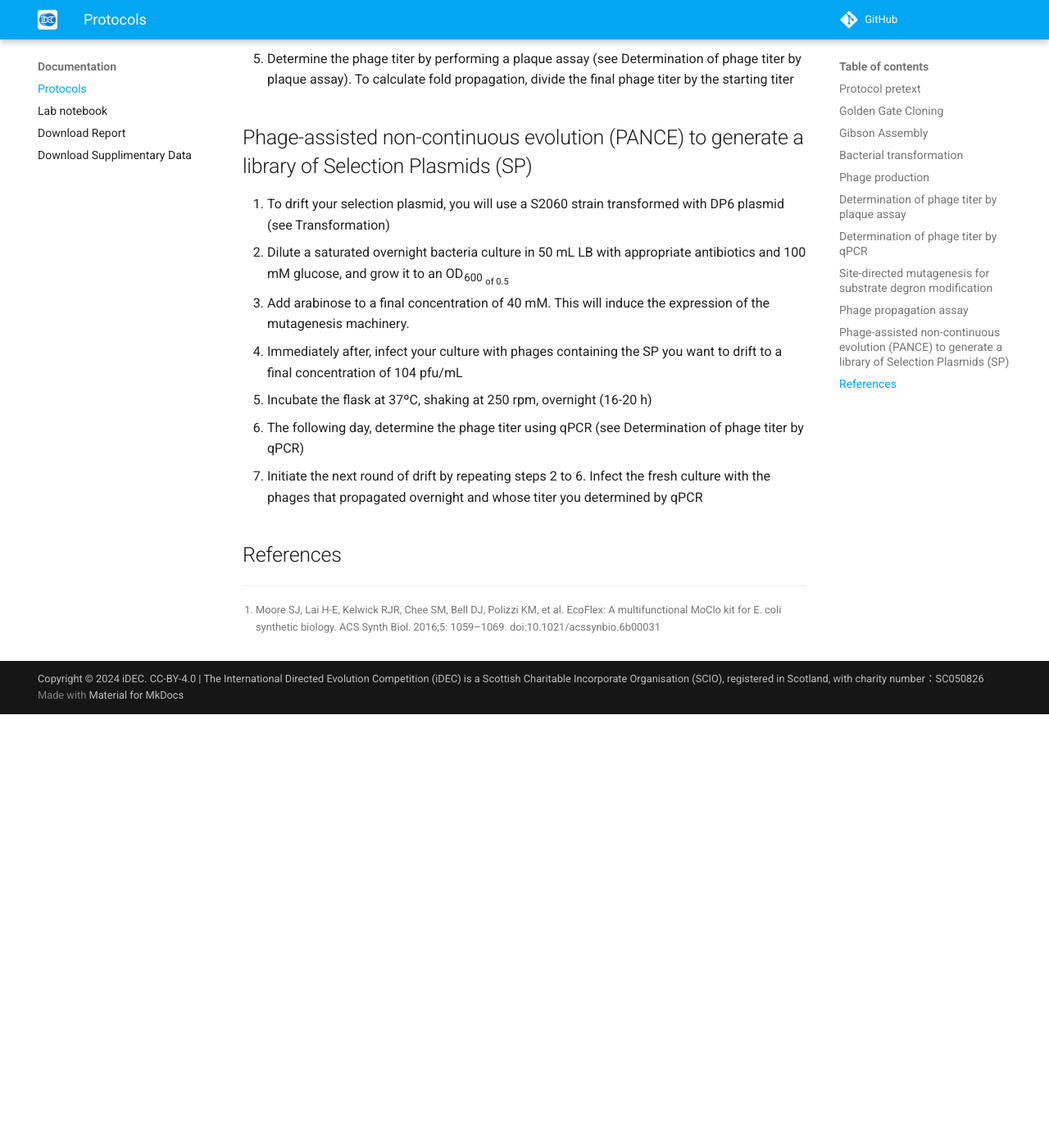
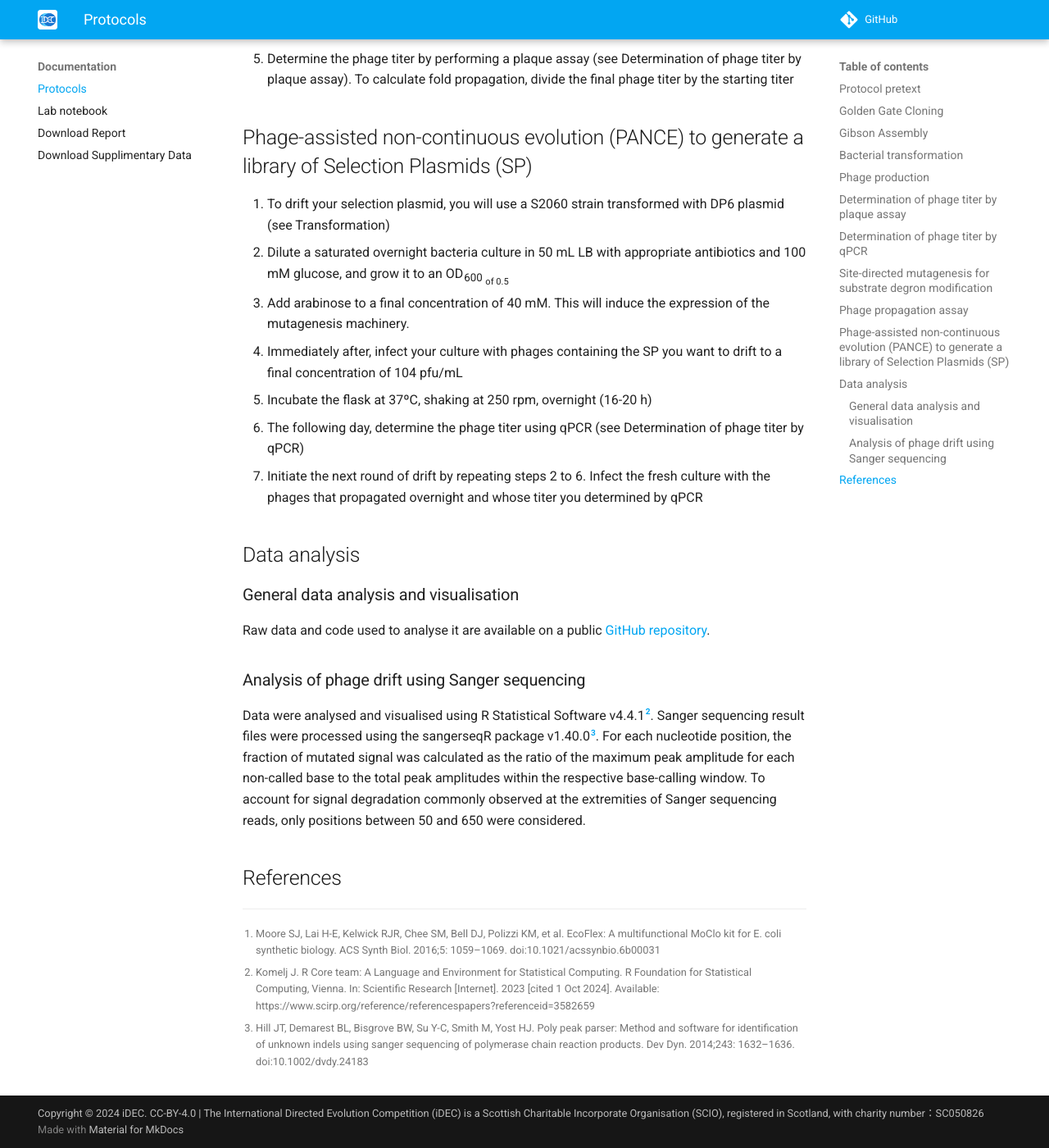
Before and after one commit to mibohl/2024_Evolution_Suisse, an MkDocs documentation site: the page built from docs/documentation/protocols.md, in a window 1280 px wide and 1400 px high, scrolled down 8193 px. Shown: the whole window at 82% size. Built offline with MkDocs 1.6.1 and Material for MkDocs 9.7.7, drawn with Linux system fonts in a browser that asks for light colours; comment, search, counter and statistics services are not loaded; before the commit the page ends 9064 px from its top, so only the background shows below that.

Commit message:
Update protocols.md

```diff
--- a/docs/documentation/protocols.md
+++ b/docs/documentation/protocols.md
@@ -234,5 +234,13 @@ Set the thermocycler for the following program:
 6. The following day, determine the phage titer using qPCR (see Determination of phage titer by qPCR)
 7. Initiate the next round of drift by repeating steps 2 to 6. Infect the fresh culture with the phages that propagated overnight and whose titer you determined by qPCR
 
+## Data analysis
+### General data analysis and visualisation
+Raw data and code used to analyse it are available on a public [GitHub repository](https://github.com/Student-Biolab-Zurich/idec2024-data-analysis).
+### Analysis of phage drift using Sanger sequencing
+Data were analysed and visualised using R Statistical Software v4.4.1[^2]. Sanger sequencing result files were processed using the sangerseqR package v1.40.0[^3]. For each nucleotide position, the fraction of mutated signal was calculated as the ratio of the maximum peak amplitude for each non-called base to the total peak amplitudes within the respective base-calling window. To account for signal degradation commonly observed at the extremities of Sanger sequencing reads, only positions between 50 and 650 were considered.
+
 ## References
 [^1]: Moore SJ, Lai H-E, Kelwick RJR, Chee SM, Bell DJ, Polizzi KM, et al. EcoFlex: A multifunctional MoClo kit for E. coli synthetic biology. ACS Synth Biol. 2016;5: 1059–1069. doi:10.1021/acssynbio.6b00031
+[^2]: Komelj J. R Core team: A Language and Environment for Statistical Computing. R Foundation for Statistical Computing, Vienna. In: Scientific Research [Internet]. 2023 [cited 1 Oct 2024]. Available: https://www.scirp.org/reference/referencespapers?referenceid=3582659
+[^3]: Hill JT, Demarest BL, Bisgrove BW, Su Y-C, Smith M, Yost HJ. Poly peak parser: Method and software for identification of unknown indels using sanger sequencing of polymerase chain reaction products. Dev Dyn. 2014;243: 1632–1636. doi:10.1002/dvdy.24183
```
